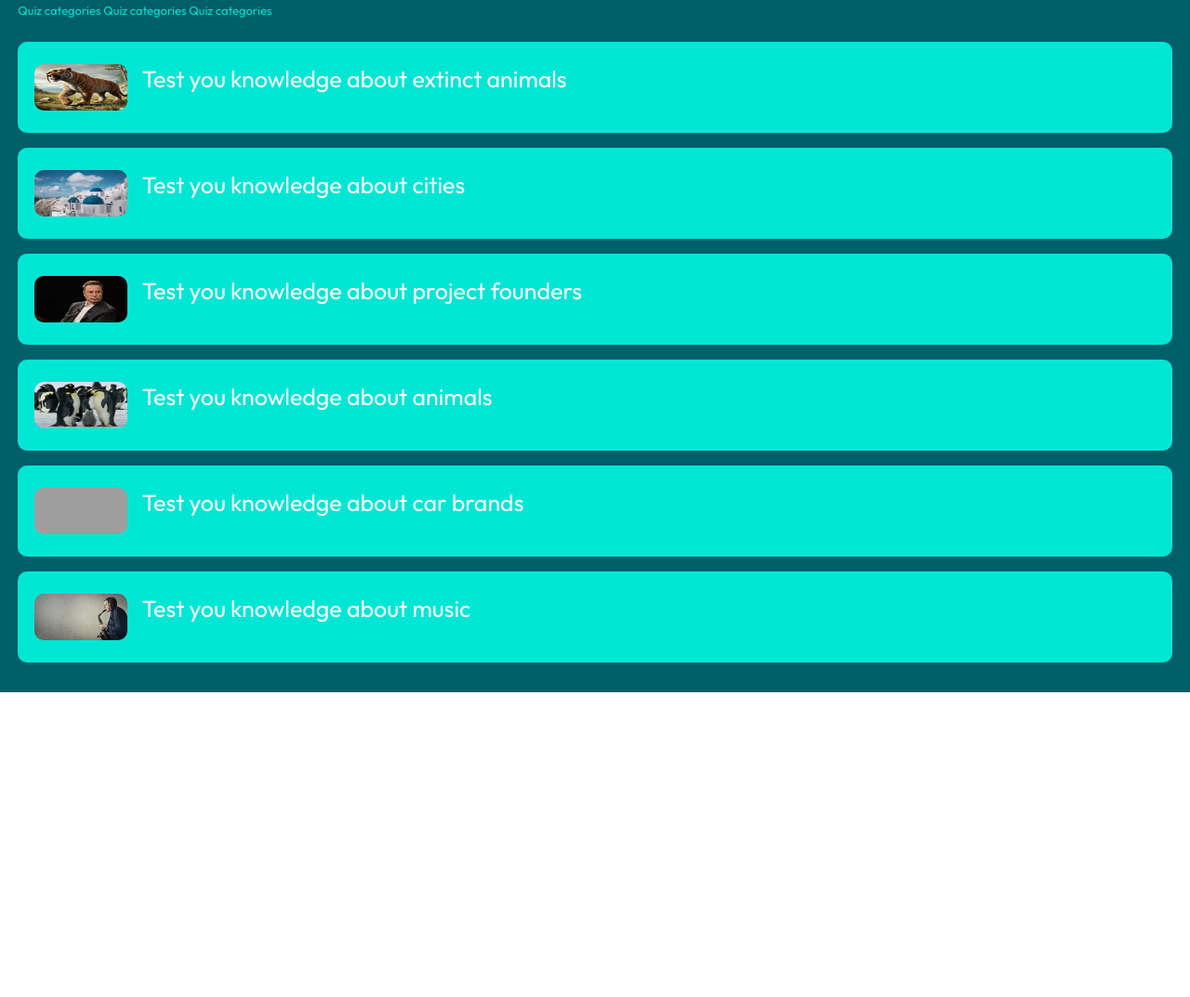
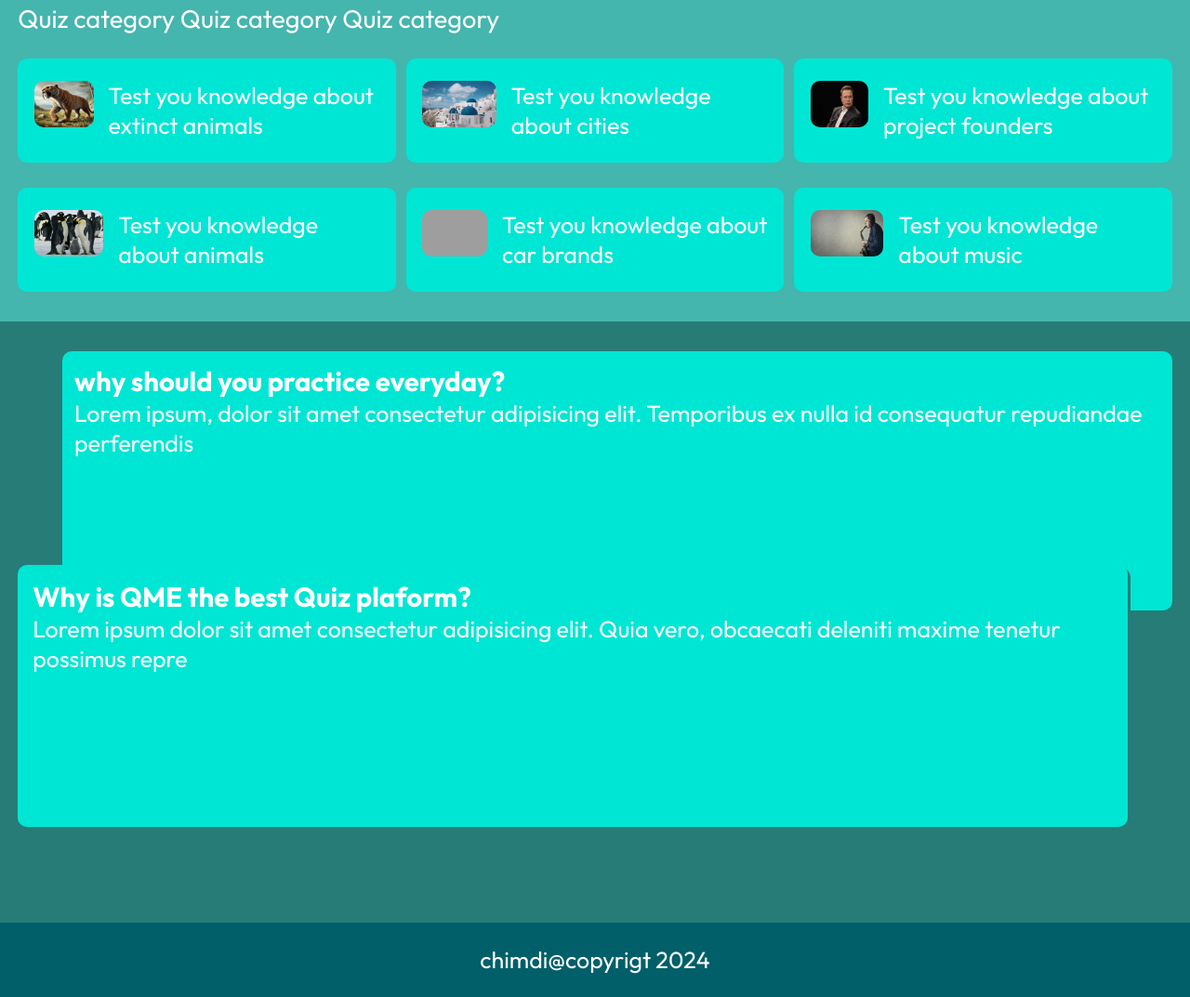
Before and after one commit to Deuzi/Qme, a website: page index.html in a window 1280 px wide. Shown: the part 405-1478 px from the top of the page at 93% size. Before the commit the page ends 1150 px from the top, so only its background shows below. Drawn offline with nearby package versions, Linux system fonts and the light colour scheme; grey boxes are pictures that could not be loaded; a web font is replaced by a local one.

Commit message:
last-commit-of-the-day

```diff
--- a/CSS/Qme.css
+++ b/CSS/Qme.css
@@ -2,7 +2,6 @@
     padding: 0;
     margin: 0;
     overflow-x: hidden;
-
 }
 /* font-family: "IBM Plex Mono",
 monospace; */
@@ -190,11 +189,8 @@ ul .mini-img{
 /* CATEGORIES SECTION */
 #quiz-section{
     padding: 1.5rem 1.2rem;
-    background-color: #005F69;
+    background: #44b6ae;
 }
-/* #quiz-container{
-
-} */
 
 figure img{
     height: 50px;
@@ -224,7 +220,7 @@ figcaption:hover{
 #section-highlight{
     position: relative;
     font-size: 0.81rem;
-    color: #00DECE;
+    color: #ffff;
     width: 100%;
     margin-bottom: 1.1rem;
 
@@ -247,6 +243,60 @@ figcaption:hover{
 }
 
 
+/* z-index section */
+#stack{
+    background: #277c77;
+    padding: 2rem 1.2rem;
+}
+.topics{
+    display: block;
+    margin: 0 auto;
+}
+#stack article{
+    background-color: #00E6D4;
+    margin-bottom: 0.7rem;
+    word-wrap: break-word;
+    width: fit-content;
+    height: 250px;
+    border-radius: 10px;
+    box-shadow: #277c77 3px 3px;
+}
+
+#article-1{
+    padding: 0.9rem 0.8rem;
+    position: relative;
+    margin-left: 3rem;
+    z-index: 1;
+    transition: all 2s;
+}
+
+#article-2{
+    position: relative;
+    top: -60px;
+    margin-right: 3rem;
+    padding: 1rem;
+    z-index: 2;
+    transition: all 2s;
+
+}
+
+#article-1:hover{
+    z-index: 3;
+    transform: scale(1);
+}
+#article-2:hover{
+    transform: scale(1);
+}
+
+
+
+
+/* footer */
+#copy-right{
+    background-color: #005F69;
+    text-align: center;
+    padding: 1.5rem 0;
+}
 
 
 
@@ -265,8 +315,21 @@ figcaption:hover{
 
 
 /* BIG Screens */
+@media (min-width:500px) {
+    /* HIGHLIGHT SECTION */
+    #quiz-container .quiz-items {
+        display: grid;
+        grid-template-rows: repeat(3, 1fr);
+        grid-template-columns: repeat(2, 1fr);
+        gap: 0.7rem;
+    }
 
-@media (min-width: 740px){
+    #section-highlight {
+        font-size: 1.5rem;
+    }
+}
+
+@media (min-width: 680px){
     body{
         font-size: 20px;
     }
@@ -317,6 +380,8 @@ figcaption:hover{
     /* HEADER */
 
 
+
+
 }
 
 @media (min-width: 1024px) {
@@ -329,6 +394,18 @@ figcaption:hover{
     }
     header h1 {
         font-size: 2.7rem;
+    }
+
+
+    /* Quiz-category */
+    #quiz-container .quiz-items {
+        display: grid;
+        grid-template-rows: repeat(2, 1fr);
+        grid-template-columns: repeat(3, 1fr);
+    }
+
+    #section-highlight {
+        font-size: 1.7rem;
     }
 
 }
--- a/index.html
+++ b/index.html
@@ -58,14 +58,13 @@
             </section>
         </section>
 
-
         <!-- QUIZ CATEGORY SECTION START -->
 
         <section id="quiz-section">
             <div id="section-highlight">
-                <p> Quiz categories Quiz categories Quiz categories</p>
+                <p> Quiz category Quiz category Quiz category</p>
             </div>
-            <div id="quiz-container ">
+            <div id="quiz-container">
                 <div class="quiz-items">
                     <div id="extinct-a-cat">
                         <a href=""></a>
@@ -131,7 +130,24 @@
             </div>
 
         </section>
+
+        <section id="stack">
+            <div class="topics">
+                <article id="article-1">
+                    <h3>why should you practice everyday?</h3>
+                    <p>Lorem ipsum, dolor sit amet consectetur adipisicing elit. Temporibus ex nulla id consequatur repudiandae perferendis</p>
+                </article>
+                <article id="article-2">
+                    <h3>Why is QME the best Quiz plaform?</h3>
+                    <p>Lorem ipsum dolor sit amet consectetur adipisicing elit. Quia vero, obcaecati deleniti maxime tenetur possimus repre </p>
+                </article>
+
+            </div>
+        </section>
     </main>
+    <footer id="copy-right">
+            <p> chimdi@copyrigt 2024</p>
+    </footer>
     <script src="JS/Qme.JS"></script>
     <script src="https://unpkg.com/boxicons@2.1.4/dist/boxicons.js"></script>
 </body>
```
